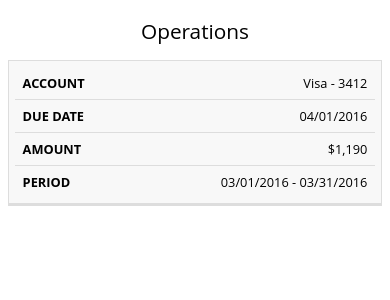
After one commit to SAVAGE8398/CRUD-IN-DJANGO, a Django app: page /operations/ in a window 390 px wide. The commit adds this page. Shown: the top 300 px of the page. Run offline with Django 4.2, Linux system fonts and the light colour scheme.

```diff
--- /dev/null
+++ b/Operations/static/operations.css
@@ -0,0 +1,86 @@
+table {
+  border: 1px solid #ccc;
+  border-collapse: collapse;
+  margin: 0;
+  padding: 0;
+  width: 100%;
+  table-layout: fixed;
+}
+
+table caption {
+  font-size: 1.5em;
+  margin: 0.5em 0 0.75em;
+}
+
+table tr {
+  background-color: #f8f8f8;
+  border: 1px solid #ddd;
+  padding: 0.35em;
+}
+
+table th,
+table td {
+  padding: 0.625em;
+  text-align: center;
+}
+
+table th {
+  font-size: 0.85em;
+  letter-spacing: 0.1em;
+  text-transform: uppercase;
+}
+
+@media screen and (max-width: 600px) {
+  table {
+    border: 0;
+  }
+
+  table caption {
+    font-size: 1.3em;
+  }
+
+  table thead {
+    border: none;
+    clip: rect(0 0 0 0);
+    height: 1px;
+    margin: -1px;
+    overflow: hidden;
+    padding: 0;
+    position: absolute;
+    width: 1px;
+  }
+
+  table tr {
+    border-bottom: 3px solid #ddd;
+    display: block;
+    margin-bottom: 0.625em;
+  }
+
+  table td {
+    border-bottom: 1px solid #ddd;
+    display: block;
+    font-size: 0.8em;
+    text-align: right;
+  }
+
+  table td::before {
+    /*
+      * aria-label has no advantage, it won't be read inside a table
+      content: attr(aria-label);
+      */
+    content: attr(data-label);
+    float: left;
+    font-weight: bold;
+    text-transform: uppercase;
+  }
+
+  table td:last-child {
+    border-bottom: 0;
+  }
+}
+
+/* general styling */
+body {
+  font-family: "Open Sans", sans-serif;
+  line-height: 1.25;
+}
--- a/Operations/templates/index.html
+++ b/Operations/templates/index.html
@@ -106,9 +106,9 @@
 							<div class="text-center">
 								<a
 									class="inline-block text-sm text-blue-500 align-baseline hover:text-blue-800"
-									href="#"
+									href="/operations"
 								>
-									Forgot Password?
+									Show Database?
 								</a>
 							</div>
 							<div class="text-center">
--- /dev/null
+++ b/Operations/templates/operations.html
@@ -0,0 +1,39 @@
+<!DOCTYPE html>
+<!--[if lt IE 7]>      <html class="no-js lt-ie9 lt-ie8 lt-ie7"> <![endif]-->
+<!--[if IE 7]>         <html class="no-js lt-ie9 lt-ie8"> <![endif]-->
+<!--[if IE 8]>         <html class="no-js lt-ie9"> <![endif]-->
+<!--[if gt IE 8]>      <html class="no-js"> <!--<![endif]-->
+<html>
+    <head>
+        <meta charset="utf-8">
+        <meta http-equiv="X-UA-Compatible" content="IE=edge">
+        <title></title>
+        <meta name="description" content="">
+        <meta name="viewport" content="width=device-width, initial-scale=1">
+
+        <link rel="stylesheet" href="/static/operations.css">
+    </head>
+    <body>
+        <table>
+            <caption>Operations</caption>
+            <thead>
+              <tr>
+                <th scope="col">First Name</th>
+                <th scope="col">Last Name</th>
+                <th scope="col">Email</th>
+                <th scope="col">Password</th>
+              </tr>
+            </thead>
+            <tbody>
+              <tr>
+                <td data-label="Account">Visa - 3412</td>
+                <td data-label="Due Date">04/01/2016</td>
+                <td data-label="Amount">$1,190</td>
+                <td data-label="Period">03/01/2016 - 03/31/2016</td>
+              </tr>
+
+            </tbody>
+          </table>
+        <script src="" async defer></script>
+    </body>
+</html>
--- a/Operations/urls.py
+++ b/Operations/urls.py
@@ -4,4 +4,5 @@ from . import views
 
 urlpatterns = [
     path('',views.index,name='index'),
+    path('operations/',views.operations,name='operations'),
 ]
--- a/Operations/views.py
+++ b/Operations/views.py
@@ -7,3 +7,5 @@ def index(request):
         data=User(FirstNameF=request.POST["txtfname"],LastNameF=request.POST["txtlname"],EmailF=request.POST["txtemail"],PasswordF=request.POST["txtpassword"])
         data.save()
     return render(request,'index.html')
+def operations(request):
+    return render(request,'operations.html')
```
